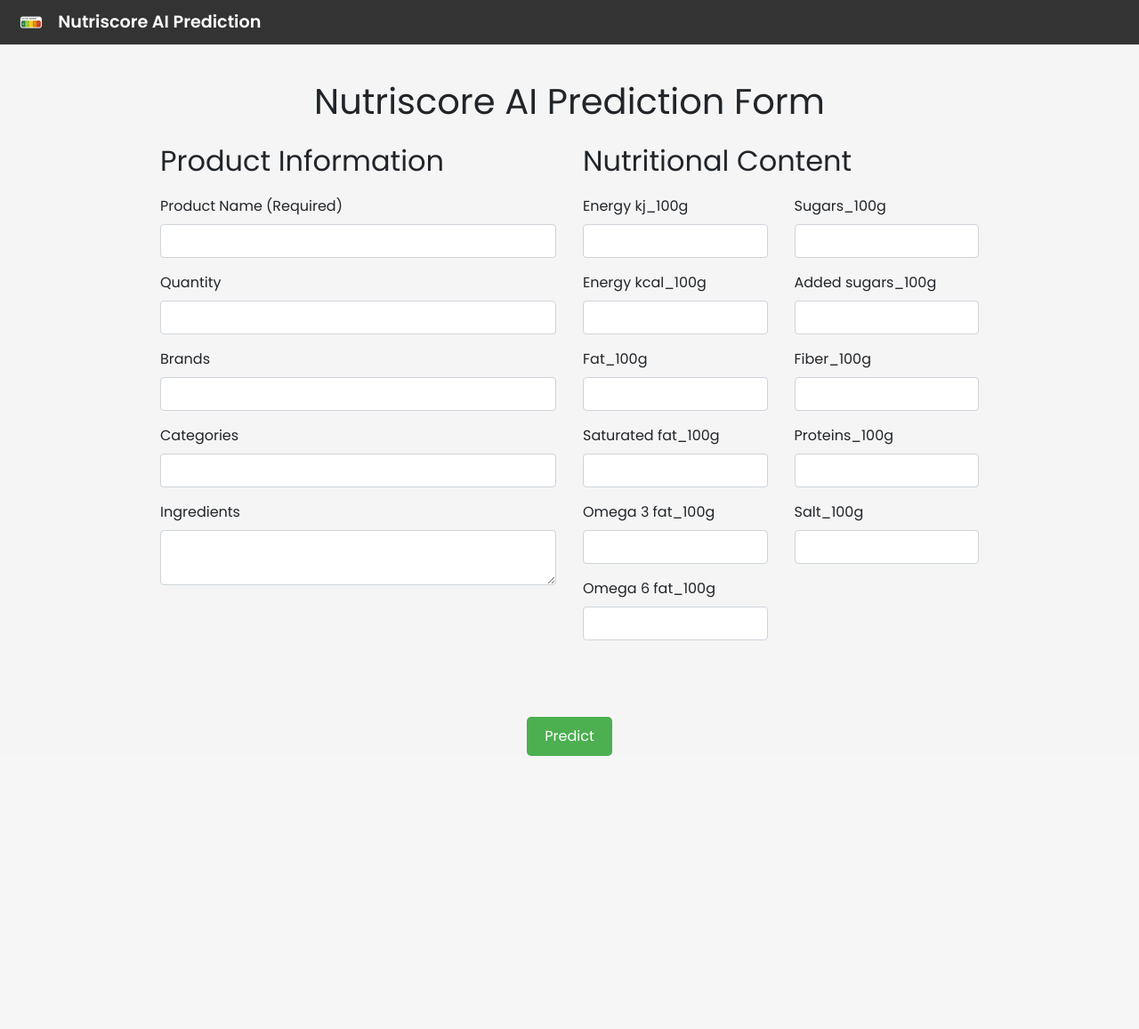
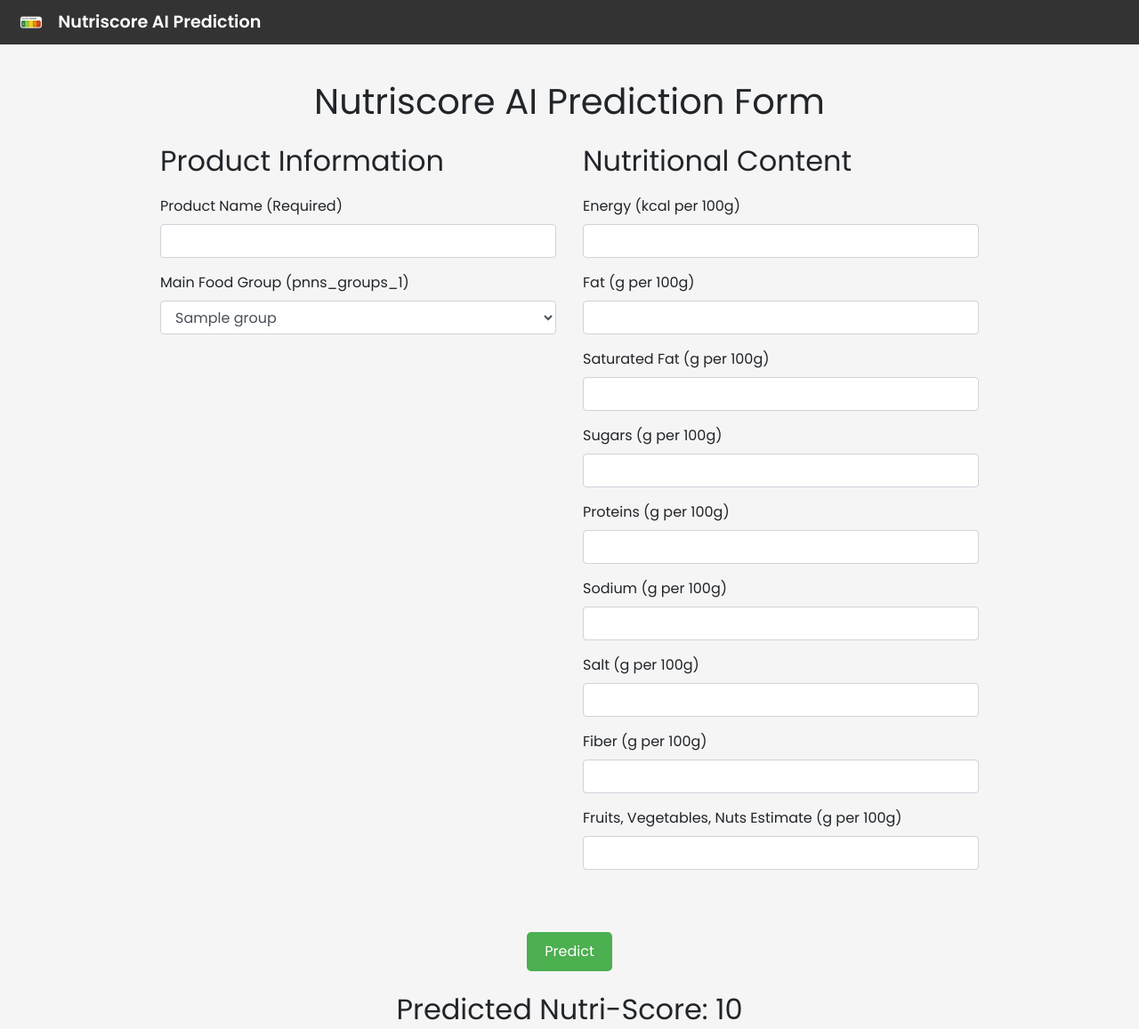
Before and after one commit to DahliaNoir71/nutriscore, a Flask app: template app/templates/prediction_form.html in a window 1280 px wide. Shown: the whole page at 89% size. Before the commit the page ends 850 px from the top, so only its background shows below. Run offline with Flask 3, Linux system fonts and the light colour scheme; the template is opened without the code that fills it: values that come from a table or form of the project are taken from there, most other values are stand-ins (such as "Sample title", 1, 10 or a date in 2020); some libraries are stand-ins or nearby versions.

Commit message:
Added model + bugged prediction

```diff
--- a/app/modules/forms.py
+++ b/app/modules/forms.py
@@ -1,6 +1,6 @@
 from flask_wtf import FlaskForm
-from wtforms import StringField, DecimalField, SubmitField, TextAreaField
-from wtforms.validators import DataRequired, Optional, NumberRange, ValidationError
+from wtforms import StringField, DecimalField, SubmitField, TextAreaField, SelectField
+from wtforms.validators import DataRequired, Optional, NumberRange
 
 class NutriScoreForm(FlaskForm):
     """
@@ -9,85 +9,22 @@ class NutriScoreForm(FlaskForm):
 
     A FlaskForm for collecting nutritional information about a product
     to predict its NutriScore.
-
-    Attributes:
-        product_name : str
-            the name of the product
-        quantity : str
-            the quantity of the product
-        brands : str
-            the brands of the product
-        categories : str
-            the categories of the product
-        ingredients_text : str
-            the ingredients of the product
-        energy_kj_100g : decimal.Decimal
-            energy content of the product in kilojoules per 100g
-        energy_kcal_100g : decimal.Decimal
-            energy content of the product in kilocalories per 100g
-        fat_100g : decimal.Decimal
-            fat content of the product in grams per 100g
-        saturated_fat_100g : decimal.Decimal
-            saturated fat content of the product in grams per 100g
-        omega_3_fat_100g : decimal.Decimal
-            omega-3 fat content of the product in grams per 100g
-        omega_6_fat_100g : decimal.Decimal
-            omega-6 fat content of the product in grams per 100g
-        sugars_100g : decimal.Decimal
-            sugar content of the product in grams per 100g
-        added_sugars_100g : decimal.Decimal
-            added sugar content of the product in grams per 100g
-        fiber_100g : decimal.Decimal
-            fiber content of the product in grams per 100g
-        proteins_100g : decimal.Decimal
-            protein content of the product in grams per 100g
-        salt_100g : decimal.Decimal
-            salt content of the product in grams per 100g
-        submit : flask_wtf.SubmitField
-            field to submit the form
     """
     product_name = StringField('Product Name', validators=[DataRequired()])
-    quantity = StringField('Quantity', validators=[Optional()])
-    brands = StringField('Brands', validators=[Optional()])
-    categories = StringField('Categories', validators=[Optional()])
-    ingredients_text = TextAreaField('Ingredients', validators=[Optional()])
 
-    # Nutritional Content Section (At least one field required)
-    energy_kj_100g = DecimalField('Energy (kJ)', validators=[Optional(), NumberRange(min=0)])
-    energy_kcal_100g = DecimalField('Energy (kcal)', validators=[Optional(), NumberRange(min=0)])
-    fat_100g = DecimalField('Fat (g)', validators=[Optional(), NumberRange(min=0)])
-    saturated_fat_100g = DecimalField('Saturated Fat (g)', validators=[Optional(), NumberRange(min=0)])
-    omega_3_fat_100g = DecimalField('Omega-3 Fat (g)', validators=[Optional(), NumberRange(min=0)])
-    omega_6_fat_100g = DecimalField('Omega-6 Fat (g)', validators=[Optional(), NumberRange(min=0)])
-    sugars_100g = DecimalField('Sugars (g)', validators=[Optional(), NumberRange(min=0)])
-    added_sugars_100g = DecimalField('Added Sugars (g)', validators=[Optional(), NumberRange(min=0)])
-    fiber_100g = DecimalField('Fiber (g)', validators=[Optional(), NumberRange(min=0)])
-    proteins_100g = DecimalField('Proteins (g)', validators=[Optional(), NumberRange(min=0)])
-    salt_100g = DecimalField('Salt (g)', validators=[Optional(), NumberRange(min=0)])
+    # Main food group as a dropdown list
+    pnns_groups_1 = SelectField('Main Food Group (pnns_groups_1)', choices=[], validators=[DataRequired()])
+
+    # Nutritional Content Section (All relevant fields)
+    energy_kcal_100g = DecimalField('Energy (kcal per 100g)', validators=[Optional(), NumberRange(min=0)])
+    fat_100g = DecimalField('Fat (g per 100g)', validators=[Optional(), NumberRange(min=0)])
+    saturated_fat_100g = DecimalField('Saturated Fat (g per 100g)', validators=[Optional(), NumberRange(min=0)])
+    sugars_100g = DecimalField('Sugars (g per 100g)', validators=[Optional(), NumberRange(min=0)])
+    proteins_100g = DecimalField('Proteins (g per 100g)', validators=[Optional(), NumberRange(min=0)])
+    sodium_100g = DecimalField('Sodium (g per 100g)', validators=[Optional(), NumberRange(min=0)])
+    salt_100g = DecimalField('Salt (g per 100g)', validators=[Optional(), NumberRange(min=0)])
+    fiber_100g = DecimalField('Fiber (g per 100g)', validators=[Optional(), NumberRange(min=0)])
+    fruits_vegetables_nuts_estimate_from_ingredients_100g = DecimalField('Fruits, Vegetables, Nuts Estimate (per 100g)', validators=[Optional(), NumberRange(min=0)])
 
     # Submit button
     submit = SubmitField('Predict')
-
-    def validate(self, extra_validators=None):
-        """
-        Custom validation method to check that at least one field in the Nutritional Content section is filled.
-
-        Returns:
-            bool: True if the form is valid, False otherwise.
-        """
-        if not super().validate(extra_validators=extra_validators):
-            return False
-
-        # Check if at least one nutritional field has a value
-        nutritional_fields = [
-            self.energy_kj_100g.data, self.energy_kcal_100g.data, self.fat_100g.data, self.saturated_fat_100g.data,
-            self.omega_3_fat_100g.data, self.omega_6_fat_100g.data, self.sugars_100g.data, self.added_sugars_100g.data,
-            self.fiber_100g.data, self.proteins_100g.data, self.salt_100g.data
-        ]
-
-        if not any(field is not None and field != 0 for field in nutritional_fields):
-            # Raise an error if all fields are empty or zero
-            self.nutritional_content_error = 'At least one field in the Nutritional Content section must be filled.'
-            return False
-
-        return True
--- a/app/templates/prediction_form.html
+++ b/app/templates/prediction_form.html
@@ -6,6 +6,7 @@
     <div class="container">
         <h1 class="text-center mb-4">Nutriscore AI Prediction Form</h1>
         <form method="POST" action="{{ url_for('main.predict') }}">
+            {{ form.hidden_tag() }}
             <div class="row justify-content-center">
                 <!-- Left Column: Product Information -->
                 <div class="col-md-5">
@@ -18,23 +19,12 @@
                         </div>
 
                         <div class="form-group mb-3">
-                            <label for="quantity">Quantity</label>
-                            <input type="text" id="quantity" name="quantity" class="form-control">
-                        </div>
-
-                        <div class="form-group mb-3">
-                            <label for="brands">Brands</label>
-                            <input type="text" id="brands" name="brands" class="form-control">
-                        </div>
-
-                        <div class="form-group mb-3">
-                            <label for="categories">Categories</label>
-                            <input type="text" id="categories" name="categories" class="form-control">
-                        </div>
-
-                        <div class="form-group mb-3">
-                            <label for="ingredients_text">Ingredients</label>
-                            <textarea id="ingredients_text" name="ingredients_text" class="form-control"></textarea>
+                            <label for="pnns_groups_1">Main Food Group (pnns_groups_1)</label>
+                            <select id="pnns_groups_1" name="pnns_groups_1" class="form-control" required>
+                                {% for group in pnns_groups_list %}
+                                    <option value="{{ group }}">{{ group }}</option>
+                                {% endfor %}
+                            </select>
                         </div>
                     </div>
                 </div>
@@ -43,26 +33,41 @@
                 <div class="col-md-5">
                     <div class="section" style="margin-bottom: 50px;">
                         <h2 style="margin-bottom: 20px;">Nutritional Content</h2>
-                        <div class="row">
-                            <!-- Left half of Nutritional Content -->
-                            <div class="col-md-6">
-                                {% for field in ['energy-kj_100g', 'energy-kcal_100g', 'fat_100g', 'saturated-fat_100g', 'omega-3-fat_100g', 'omega-6-fat_100g'] %}
                         <div class="form-group mb-3">
-                                        <label for="{{ field }}">{{ field.replace('-', ' ').capitalize() }}</label>
-                                        <input type="number" id="{{ field }}" name="{{ field }}" class="form-control" step="0.01">
+                            <label for="energy_kcal_100g">Energy (kcal per 100g)</label>
+                            <input type="number" id="energy_kcal_100g" name="energy_kcal_100g" class="form-control" step="0.01" required>
                         </div>
-                                {% endfor %}
+                        <div class="form-group mb-3">
+                            <label for="fat_100g">Fat (g per 100g)</label>
+                            <input type="number" id="fat_100g" name="fat_100g" class="form-control" step="0.01" required>
                         </div>
-
-                            <!-- Right half of Nutritional Content -->
-                            <div class="col-md-6">
-                                {% for field in ['sugars_100g', 'added-sugars_100g', 'fiber_100g', 'proteins_100g', 'salt_100g'] %}
                         <div class="form-group mb-3">
-                                        <label for="{{ field }}">{{ field.replace('-', ' ').capitalize() }}</label>
-                                        <input type="number" id="{{ field }}" name="{{ field }}" class="form-control" step="0.01">
+                            <label for="saturated_fat_100g">Saturated Fat (g per 100g)</label>
+                            <input type="number" id="saturated_fat_100g" name="saturated_fat_100g" class="form-control" step="0.01" required>
                         </div>
-                                {% endfor %}
+                        <div class="form-group mb-3">
+                            <label for="sugars_100g">Sugars (g per 100g)</label>
+                            <input type="number" id="sugars_100g" name="sugars_100g" class="form-control" step="0.01" required>
                         </div>
+                        <div class="form-group mb-3">
+                            <label for="proteins_100g">Proteins (g per 100g)</label>
+                            <input type="number" id="proteins_100g" name="proteins_100g" class="form-control" step="0.01" required>
+                        </div>
+                        <div class="form-group mb-3">
+                            <label for="sodium_100g">Sodium (g per 100g)</label>
+                            <input type="number" id="sodium_100g" name="sodium_100g" class="form-control" step="0.01" required>
+                        </div>
+                        <div class="form-group mb-3">
+                            <label for="salt_100g">Salt (g per 100g)</label>
+                            <input type="number" id="salt_100g" name="salt_100g" class="form-control" step="0.01" required>
+                        </div>
+                        <div class="form-group mb-3">
+                            <label for="fiber_100g">Fiber (g per 100g)</label>
+                            <input type="number" id="fiber_100g" name="fiber_100g" class="form-control" step="0.01" required>
+                        </div>
+                        <div class="form-group mb-3">
+                            <label for="fruits_vegetables_nuts_estimate_from_ingredients_100g">Fruits, Vegetables, Nuts Estimate (g per 100g)</label>
+                            <input type="number" id="fruits_vegetables_nuts_estimate_from_ingredients_100g" name="fruits_vegetables_nuts_estimate_from_ingredients_100g" class="form-control" step="0.01" required>
                         </div>
                     </div>
                 </div>
@@ -73,10 +78,17 @@
                 <button type="submit" style="background-color: #4CAF50; color: white; border: none; padding: 10px 20px; font-size: 16px; margin-top: 20px; cursor: pointer; border-radius: 5px;">Predict</button>
             </div>
         </form>
+
+        {% if predicted_score %}
+            <div class="result-section mt-4 text-center">
+                <h2>Predicted Nutri-Score: <span class="predicted-score">{{ predicted_score }}</span></h2>
+            </div>
+        {% endif %}
+
     </div>
 
     <style>
-        .container{
+        .container {
             padding-top: 40px;
         }
     </style>
```
Also changed, not shown: app/modules/create_ai_model.py (added, +78 -0 lines), app/modules/routes.py (+92 -3 lines), 1 other file. Lines whose indentation alone changed are shown as unchanged.
